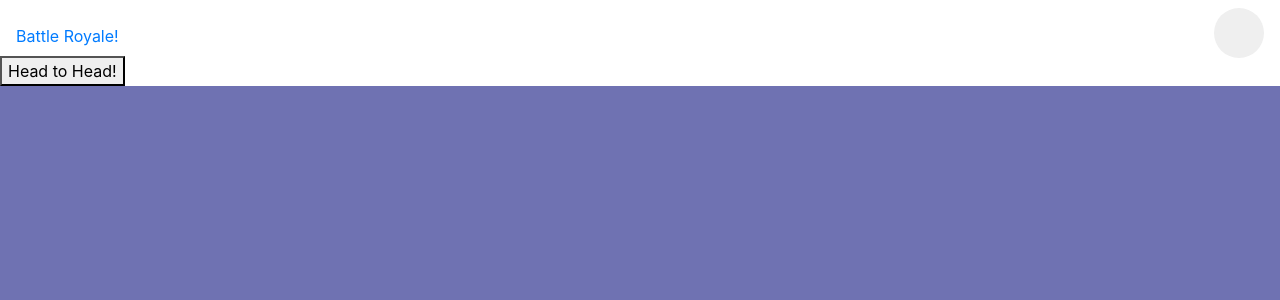
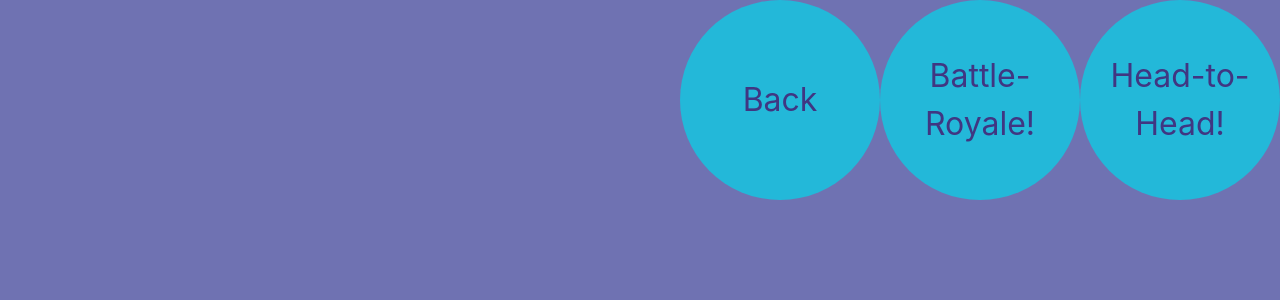
Before and after one commit to aaronmicalbeck/Trivia-Mac, a React (Create React App) app in the folder client/: page /lobby in a window 1280 px wide. Shown: the top 300 px of the page. Built offline with nearby package versions, Linux system fonts and the light colour scheme; no server answers.

Commit message:
styled/animated NavigationButton components

```diff
--- a/client/src/components/CardBtn/style.css
+++ b/client/src/components/CardBtn/style.css
@@ -8,7 +8,7 @@
     color: #fff;
     font-size: 24px;
     cursor: pointer;
-    font-family: FontAwesome;
+
     outline: none;
   }
 
--- a/client/src/components/NavigationButton/index.jsx
+++ b/client/src/components/NavigationButton/index.jsx
@@ -4,7 +4,8 @@ import "./style.css";
 
 function NavigationBtn(props) {
     return (
-      <button onClick={props.onClick} className={`navigation-btn ${props["data-value"]}`} {...props} />
+      <button onClick={props.onClick} className={`navigation-btn ${props["data-value"]}`} {...props}>
+      </button>
     );
   }
 
--- a/client/src/components/NavigationButton/style.css
+++ b/client/src/components/NavigationButton/style.css
@@ -1,13 +1,24 @@
 .navigation-btn {
     border-radius: 50%;
-    height: 50px;
-    width: 50px;
+    height: 200px;
+    width: 200px;
     position: relative;
     float: right;
     border: none;
     color:#403682;
+    background-color: #23b8d9;
     font-size: 24px;
     cursor: pointer;
-    font-family: FontAwesome;
+
     outline: none;
+    transition: transform .3s ease;
   }
+
+  .navigation-btn:hover{
+
+    -webkit-transform: scale(1.3);
+        -ms-transform: scale(1.3);
+        transform: scale(1.3);
+
+
+  }
--- a/client/src/pages/Game/index.jsx
+++ b/client/src/pages/Game/index.jsx
@@ -198,7 +198,7 @@ export default class Game extends Component {
         <p id="score">Score: {sessionScore}</p>
         <button id="endGame" onClick={this.handleStop}>Stop Game </button>
         <Link to="/" className="nav-link">
-              <NavigationButton/>
+        <NavigationButton><span id="homeNavBtnTitle">Home</span></NavigationButton>
             </Link>
 
       </div>
--- a/client/src/pages/Home/home.css
+++ b/client/src/pages/Home/home.css
@@ -2,3 +2,7 @@
   margin: auto;
   background-color: #6f72b2;
 }
+
+#homeNavBtnTitle{
+  font-size: xx-large;
+}
--- a/client/src/pages/Home/index.jsx
+++ b/client/src/pages/Home/index.jsx
@@ -1,5 +1,4 @@
 import React, { Component } from "react";
-import { Header } from "../../components";
 import "./home.css";
 import LoginForm from "../LoginForm";
 import ProfileCard from "../../components/ProfileCard";
@@ -26,35 +25,31 @@ export default class Home extends Component {
       return (
         <div className="Home">
           <Link to="/lobby" className="nav-link">
-              <NavigationButton/>
+          <NavigationButton><span id="homeNavBtnTitle">Lobby</span></NavigationButton>
             </Link>
             <Link to="/questionSubmission" className="nav-link">
-              <NavigationButton/>
+            <NavigationButton><span id="homeNavBtnTitle">Submit A Question</span></NavigationButton>
             </Link>
             <Link to="/" className="nav-link" onClick={this.props._logout}>
-              <NavigationButton/>
+            <NavigationButton><span id="homeNavBtnTitle">Logout</span></NavigationButton>
             </Link>
             <Link to="/leaderBoard" classname ="nav-link">
-              <NavigationButton/>
+            <NavigationButton><span id="homeNavBtnTitle">Leaderboard</span></NavigationButton>
             </Link>
           <ProfileCard user={this.props.user} />
-          <p>Current User:</p>
-          <code>{JSON.stringify(this.props)}</code>
         </div>
       );
     } else {
       return (
         <div className="Home">
-          <Header user={this.state.user} />
-          <p>Current User:</p>
           <code>{JSON.stringify(this.props)}</code>
           <LoginForm _login={this.props._login} />
 
           <Link to="/signup" className="nav-link">
-              <NavigationButton/>
+          <NavigationButton><span id="homeNavBtnTitle">Register</span></NavigationButton>
             </Link>
             <Link to="/leaderBoard" className="nav-link">
-            <NavigationButton/>
+            <NavigationButton><span id="homeNavBtnTitle">Leaderboard</span></NavigationButton>
             </Link>
         </div>
       );
--- a/client/src/pages/Leaderboard/index.jsx
+++ b/client/src/pages/Leaderboard/index.jsx
@@ -49,7 +49,7 @@ export default class Leaderboard extends Component {
         <BarChart labels={this.state.userNames} data={this.state.userScores} />
 
         <Link to="/" className="nav-link">
-        <NavigationButton/>
+        <NavigationButton>Home</NavigationButton>
             </Link>
 
 
--- a/client/src/pages/Lobby/index.jsx
+++ b/client/src/pages/Lobby/index.jsx
@@ -1,5 +1,4 @@
 import React, { Component } from "react";
-//import { Header } from '../../components';
 import "./lobby.css";
 import { Link } from "react-router-dom";
 import NavigationButton from "../../components/NavigationButton";
@@ -30,14 +29,15 @@ this.handleClick = this.handleClick.bind(this);
     return (
       <div>
         <Link to="/" className="nav-link">
-		 <NavigationButton/>
+		<NavigationButton><span id="homeNavBtnTitle">Head-to-Head!</span></NavigationButton>
         </Link>
 
         <Link to="/game" className="nav-link">
-          Battle Royale!
+		<NavigationButton><span id="homeNavBtnTitle">Battle-Royale!</span></NavigationButton>
         </Link>
-
-		<button id = "headtoheadbtn" onClick = {this.handleClick}> Head to Head!</button>
+		<Link to="/" className="nav-link">
+		<NavigationButton><span id="homeNavBtnTitle">Back</span></NavigationButton>
+        </Link>
       </div>
     );
   }
--- a/client/src/pages/Lobby/lobby.css
+++ b/client/src/pages/Lobby/lobby.css
@@ -2,3 +2,7 @@
     margin: auto;
     background-color: #6f72b2;
   }
+
+  .nav-link {
+      padding: 0;
+  }
--- a/client/src/pages/QuestionSubmission/index.jsx
+++ b/client/src/pages/QuestionSubmission/index.jsx
@@ -60,7 +60,7 @@ export default class QuestionSubmission extends Component {
   render() {
     return (
       <div id="questionSubmissionForm">
-        <p>Hello Question Submission</p>
+        <p>SUBMIT A QUESTION TO BE USED IN GAME!</p>
         <input
           id="question"
           placeholder="Type your question here!"
@@ -110,7 +110,7 @@ export default class QuestionSubmission extends Component {
           Submit your Question for Review!
         </button>
         <Link to="/" className="nav-link">
-              <NavigationButton/>
+        <NavigationButton>Home</NavigationButton>
             </Link>
       </div>
     );
```
